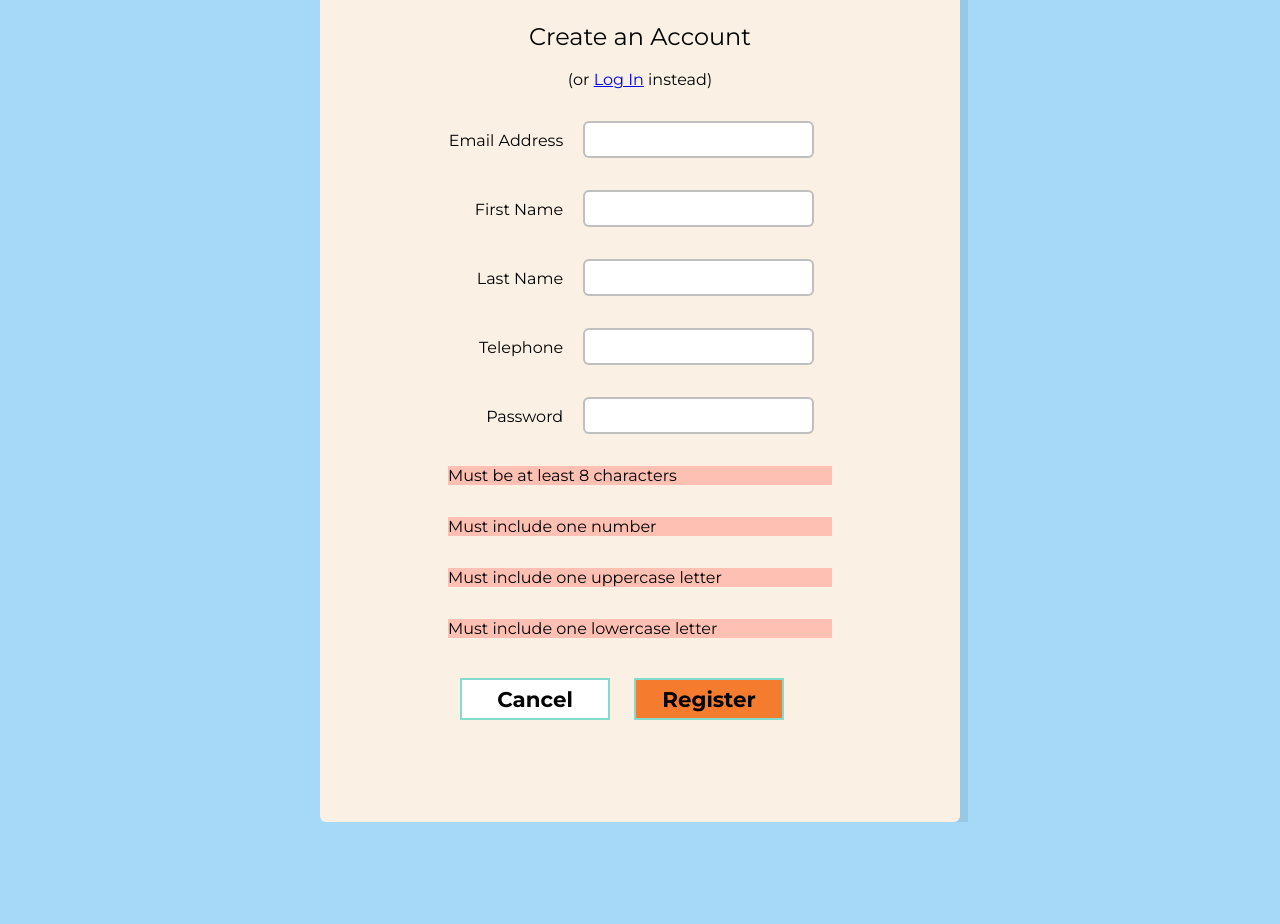
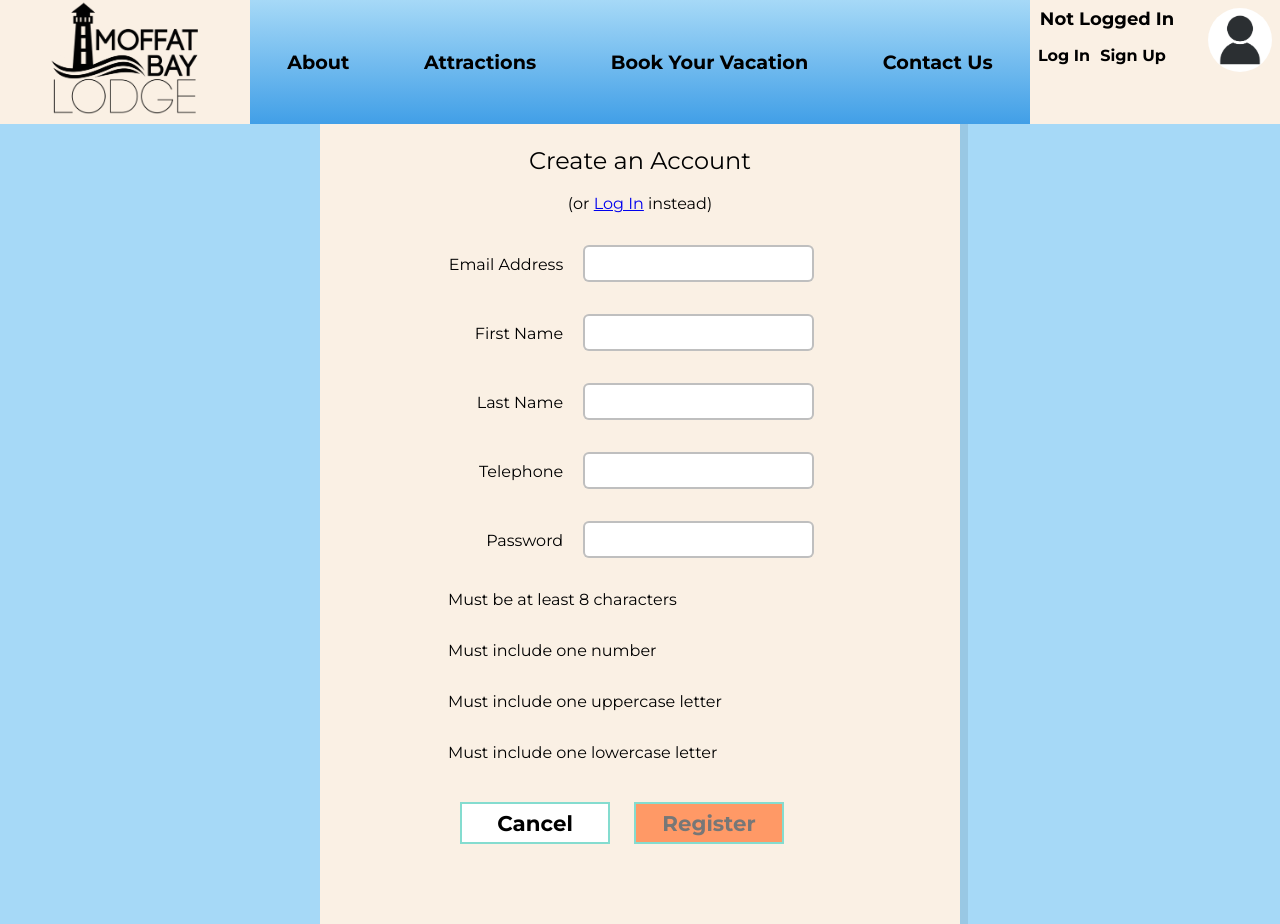
Before and after one commit to falkreon/MoffatBay, a PHP site: page /register.php in a window 1280 px wide. Before the commit the page ends 822 px from the top, so only its background shows below. Run offline with PHP 8.4, Linux system fonts and the light colour scheme.

Commit message:
Fix links, fix user widget, dedupe css, stub out missing pages (#48)
* Fix links, fix user widget, dedupe css, stub out missing pages

* Fold header into pages that don't have it

```diff
--- a/src/base.css
+++ b/src/base.css
@@ -38,7 +38,7 @@ body {
 	--callout-color: #F57C2F;
 	--accent-color: #A6D9F7;
 	--accent-gradient: linear-gradient(#A6D9F7, #419fe7);
-	--callout-gradient: linear-gradient(#d39f7f, #F57C2F);
+	--callout-gradient: linear-gradient(#f9b285, #F57C2F);
 	--secondary-accent-color: #84DCCF;
 	--secondary-accent-gradient: linear-gradient(#84DCCF, #3ba99c);
 }
--- a/src/do_register.php
+++ b/src/do_register.php
@@ -100,19 +100,19 @@ if ($form) {
 				<link rel="preconnect" href="https://fonts.googleapis.com">
 				<link rel="preconnect" href="https://fonts.gstatic.com" crossorigin>
 				<link href="https://fonts.googleapis.com/css2?family=Montserrat:ital,wght@0,100..900;1,100..900&display=swap" rel="stylesheet">
-				<link rel="stylesheet" href="register.css">
+				<link rel="stylesheet" href="login.css">
 			</head>
 			<body>
 				<section>
 					<h1>Account Created</h1>
 					<p>Please wait while we redirect you.
 					<div class="buttons">
-						<a class="button callout-button" href="index.php">Continue</a>
+						<a class="button callout-button" href="user_home.php">Continue</a>
 					</div>
 				</section>
 			</body>
 			<script>
-				window.location.replace("index.php");
+				window.location.replace("user_home.php");
 			</script>
 			</html>
 
--- a/src/header.php
+++ b/src/header.php
@@ -14,31 +14,56 @@ declare(strict_types=1);
 <header class="header">
 	<div class="logo">
 		<!-- source;"https://pngtree.com/freepng/lighthouse-beach-logo-vector_3642417.html/" modified with Photoshop.-->
+		<a href="index.php">
 		<img src="pictures/MoffatBayLogo.png" alt="Moffat Bay Logo" width="153px" height="120px">
+		</a>
 	</div>
 
 	<nav>
-				<a href="#">About</a>
-				<a href="#">Attractions</a>
-				<a href="#">Book Your Vacation</a>
-				<a href="#">Contact Us</a>
+		<a href="about.php">About</a>
+		<a href="attractions.php">Attractions</a>
+		<a href="reservation.php">Book Your Vacation</a>
+		<a href="contact.php">Contact Us</a>
 	</nav>
+
 	<div class="user">
+		<?php
+		$user = false;
+
+		if (isset($_SESSION['user_id'])) {
+			require_once('database_capability.php');
+			$db = new ReadCapability();
+			$user = $db->getUser((int) $_SESSION['user_id']);
+			unset($db);
+
+			if ($user !== false) {
+		?>
 			<div class="user-left">
-					<div class="username">
+				<div class="username"><?= $user->FirstName . ' ' . $user->LastName ?></div>
+
+				<div class="user-links">
+					<a href="logout.php">Log Out</a>
+					<a href="user_home.php">Profile</a>
+				</div>
+			</div>
+			<img src="pictures/user.png" width="64px" height="64px">
 		<?php
-							if (isset($_SESSION['username'])) {
-								echo ("Welcome, " . htmlspecialchars($_SESSION['username']));
-							} else {
-								echo ("Not Logged In");
+			}
+		}
+
+		if ($user === false) {
+		?>
+			<div class="user-left">
+				<div class="username">Not Logged In</div>
+
+				<div class="user-links">
+					<a href="login.php">Log In</a>
+					<a href="register.php">Sign Up</a>
+				</div>
+			</div>
+			<img src="pictures/user.png" width="64px" height="64px">
+		<?php
 		}
 		?>
 	</div>
-					<div class="user-links">
-						<a href="login.php">Log In</a>
-						<a href="registration.php">Sign Up</a>
-					</div>
-				</div>
-				<img src="pictures/user.png" width="64px" height="64px">
-			</div>
 </header>
--- a/src/login.css
+++ b/src/login.css
@@ -10,6 +10,8 @@
  * CSS specific to the login, login_error, do_login, and user_home pages
  */
 
+@import url("base.css");
+
 * {
 	box-sizing: border-box;
 	font-family: "Montserrat", sans-serif;
@@ -18,12 +20,12 @@
 	font-style: normal;
 }
 
-body {
+.center {
 	border: 0;
 	margin: 0;
 	width: 100%;
 	height: 100vh;
-	background: #A6D9F7;
+	background: var(--accent-color);
 	display: flex;
 	justify-content: center;
 	align-items: center;
@@ -31,7 +33,7 @@ body {
 }
 
 section {
-	background: #FAF0E4;
+	background: var(--bg-color);
 	width: 40em;
 	padding: 1.5em;
 	padding-left: 8em;
@@ -73,7 +75,7 @@ h1 {
 	font-size: 14pt;
 	font-family: inherit;
 	border-radius: 6px;
-	border: 2px solid #84DCCF;
+	border: 2px solid var(--secondary-accent-color);
 	padding: 5px;
 }
 
@@ -89,7 +91,7 @@ h1 {
 
 input[type=button], input[type="submit"], .button {
 	display: inline-block;
-	border: 2px solid #84DCCF;
+	border: 2px solid var(--secondary-accent-color);
 	font-size: 16pt;
 	font-family: inherit;
 	padding: 6px;
@@ -97,14 +99,18 @@ input[type=button], input[type="submit"], .button {
 	background: #FFFFFF;
 	margin: 24px 12px 6px 12px;
 	text-decoration: none;
-	color: #000;
+	color: var(--text-color);
 	font-weight: bold;
 	text-align: center;
 }
 
-.callout-button,
-#login {
-	background: #F57C2F;
+.callout-button {
+	background: var(--callout-gradient) !important;
+}
+
+.callout-button:disabled {
+	background: #F96 !important;
+	color: #777 !important;
 }
 
 .form-2col p input:invalid {
--- a/src/login.php
+++ b/src/login.php
@@ -40,6 +40,8 @@ $loginError = isset($_GET['error']) && $_GET['error'] === '1';
 	</script>
 </head>
 <body>
+	<?php require 'header.php'; ?>
+	<div class="center">
 	<section>
 		<h1>Log In</h1>
 		<p>(or <a href="register.php">Create an Account</a> instead)</p>
@@ -66,9 +68,10 @@ $loginError = isset($_GET['error']) && $_GET['error'] === '1';
 
 			<div class="buttons">
 				<a class="button" href="index.html">Cancel</a>
-				<input type="submit" value="Log In" id="login" disabled>
+				<input type="submit" class="callout-button" value="Log In" id="login" disabled>
 			</div>
 		</form>
 	</section>
+	</div>
 </body>
 </html>
--- a/src/register.css
+++ /dev/null
@@ -1,116 +0,0 @@
-/*
- * CSD460: Capstone in Software Development
- * Gold Team
- *   Isaac Ellingson
- *   Patrice Moracchini
- *   Cannon Rivera
- *   José Velázquez Sáenz
- * 9/2/2026
- *
- * CSS Specific to the register, register_error, logout, and do_register pages
- */
-
-* {
-	box-sizing: border-box;
-	font-family: "Montserrat", sans-serif;
-	font-optical-sizing: auto;
-	font-weight: 400;
-	font-style: normal;
-}
-
-body {
-	border: 0;
-	margin: 0;
-	width: 100%;
-	height: 100vh;
-	background: #A6D9F7;
-	display: flex;
-	justify-content: center;
-	align-items: center;
-	overflow: hidden;
-}
-
-section {
-	background: #FAF0E4;
-	width: 40em;
-	padding: 1.5em;
-	padding-left: 8em;
-	padding-right: 8em;
-	padding-bottom: 6em;
-	border-radius: 6px;
-	box-shadow: 8px 12px rgba(0,0,0,0.08);
-
-}
-
-section > p {
-	text-align: center;
-}
-
-h1 {
-	text-align: center;
-}
-
-.form-2col {
-	width: 100%;
-	display: flex;
-	flex-direction: column;
-	align-items: stretch;
-}
-
-.form-2col p {
-	width: 100%;
-}
-
-.form-2col p label {
-	display: inline-block;
-	width: 30%;
-	text-align: right;
-	margin-right: 16px;
-}
-
-.form-2col p input {
-	display: inline-block;
-	width: 60%;
-	font-size: 14pt;
-	font-family: inherit;
-	border-radius: 6px;
-	border: 2px solid #84DCCF;
-	padding: 5px;
-}
-
-.buttons {
-	display: flex;
-	flex-direction: row;
-
-}
-
-input[type=button], input[type="submit"], .button {
-	display: inline-block;
-	border: 2px solid #84DCCF;
-	font-size: 16pt;
-	font-family: inherit;
-	padding: 6px;
-	min-width: 150px;
-	background: #FFFFFF;
-	margin: 24px 12px 6px 12px;
-	text-decoration: none;
-	color: #000;
-	font-weight: bold;
-	text-align: center;
-}
-
-.callout-button {
-	background: #F57C2F;
-}
-
-.form-2col p input:invalid {
-	border: 2px solid rgba(0,0,0,0.25);
-}
-
-.validation-fail {
-	background-color: #FFC0B4;
-}
-
-#register {
-	background: #F57C2F;
-}
--- a/src/register.php
+++ b/src/register.php
@@ -32,7 +32,7 @@ session_destroy();
 	<link rel="preconnect" href="https://fonts.googleapis.com">
 	<link rel="preconnect" href="https://fonts.gstatic.com" crossorigin>
 	<link href="https://fonts.googleapis.com/css2?family=Montserrat:ital,wght@0,100..900;1,100..900&display=swap" rel="stylesheet">
-	<link rel="stylesheet" href="register.css">
+	<link rel="stylesheet" href="login.css">
 	<script>
 	const VALID_FAIL = "validation-fail";
 
@@ -81,6 +81,8 @@ session_destroy();
 	</script>
 </head>
 <body>
+	<?php require 'header.php'; ?>
+	<div class="center">
 	<section>
 		<h1>Create an Account</h1>
 		<p>(or <a href="login.php">Log In</a> instead)
@@ -125,9 +127,10 @@ session_destroy();
 			<p class="req validation-fail" id="req-low">Must include one lowercase letter
 			<div class="buttons">
 				<a class="button" href="index.php">Cancel</a>
-				<input type="submit" value="Register" id="register" onclick="" disabled>
+				<input type="submit" class="button callout-button" value="Register" id="register" disabled>
 			</div>
 		</div>
 	</section>
+	</div>
 </body>
 </html>
--- a/src/user_home.php
+++ b/src/user_home.php
@@ -48,6 +48,8 @@ try {
 	<link rel="stylesheet" href="login.css">
 </head>
 <body>
+	<?php require 'header.php'; ?>
+	<div class="center">
 	<section>
 		<h1>Welcome, <?php echo htmlspecialchars($user->FirstName, ENT_QUOTES, 'UTF-8'); ?>!</h1>
 		<p>You are logged in to your Moffat Bay Lodge account.</p>
@@ -55,8 +57,9 @@ try {
 
 		<div class="home-actions">
 			<a class="button" href="logout.php">Log Out</a>
-			<a class="button callout-button" href="index.html">Moffat Bay Lodge</a>
+			<a class="button callout-button" href="index.php">Moffat Bay Lodge</a>
 		</div>
 	</section>
+	</div>
 </body>
 </html>
```
Also changed, not shown: src/about.php (added, +39 -0 lines), src/attractions.php (added, +39 -0 lines), src/contact.php (added, +39 -0 lines), src/reservation.php (added, +39 -0 lines), src/index.php (line endings or trailing spaces). Lines whose indentation alone changed are shown as unchanged.
